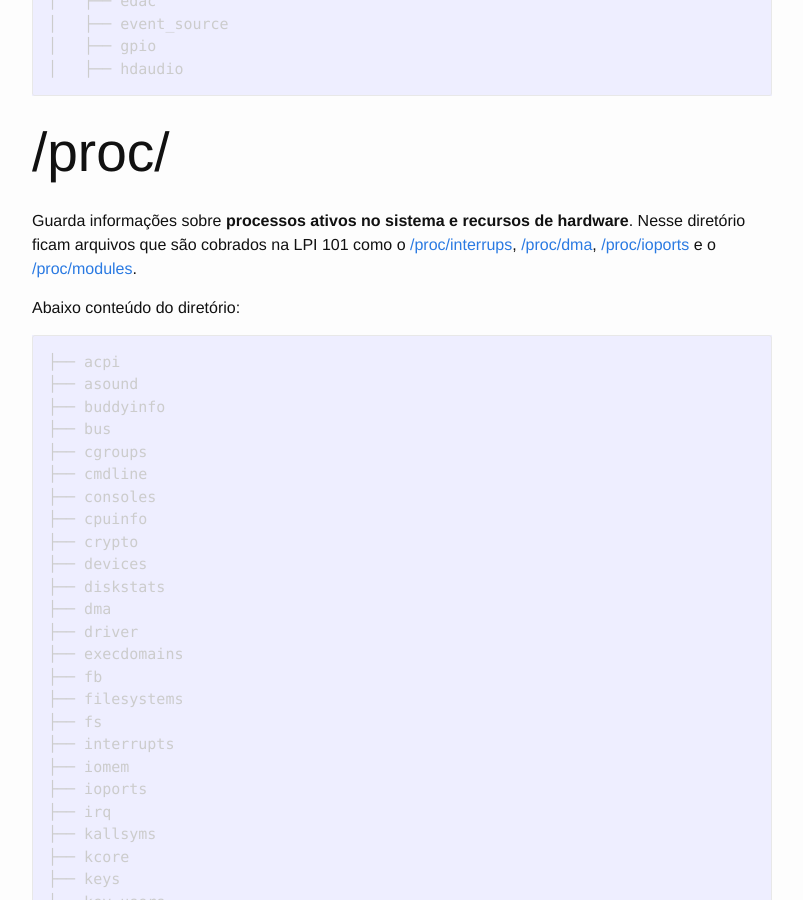
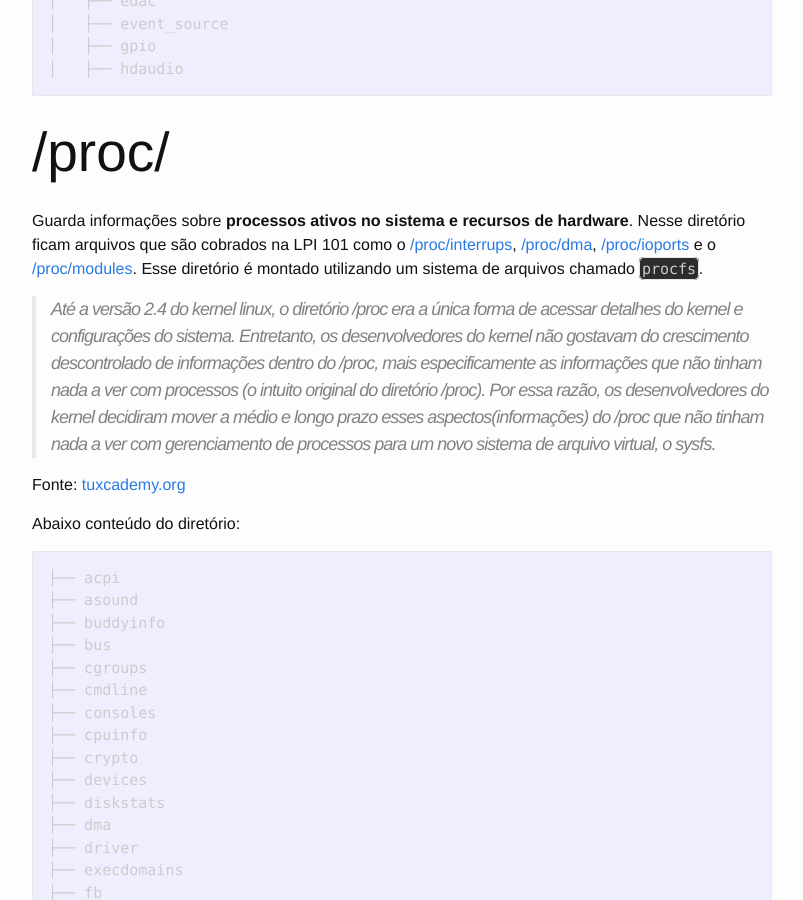
Before and after one commit to alphabraga/lpic1, a Jekyll site: the page built from topicos/101/101-1-visualize-e-configure-definicoes-de-hardware.md, in a window 1280 px wide and 900 px high, scrolled down 1239 px. Shown: the whole window, without its empty margins (238-1041 px from the left). Built offline with Jekyll 4.4.1, drawn with Linux system fonts in a browser that asks for light colours; some of the changed text lies outside the part shown.

Commit message:
correções e melhorias

```diff
--- a/topicos/101/101-1-visualize-e-configure-definicoes-de-hardware.md
+++ b/topicos/101/101-1-visualize-e-configure-definicoes-de-hardware.md
@@ -52,7 +52,13 @@ Veja abaixo o conteudo do diretório:
 
 ## /proc/
 
-Guarda informações sobre **processos ativos no sistema e recursos de hardware**. Nesse diretório ficam arquivos que são cobrados na LPI 101 como o [/proc/interrups](#), [/proc/dma](#), [/proc/ioports](#) e o [/proc/modules](#).
+Guarda informações sobre **processos ativos no sistema e recursos de hardware**.
+Nesse diretório ficam arquivos que são cobrados na LPI 101 como o [/proc/interrups](#), [/proc/dma](#), [/proc/ioports](#) e o [/proc/modules](#).
+Esse diretório é montado utilizando um sistema de arquivos chamado `procfs`.
+
+> Até a versão 2.4 do kernel linux, o diretório /proc era a única forma de acessar detalhes do kernel e configurações do sistema. Entretanto, os desenvolvedores do kernel não gostavam do crescimento descontrolado de informações dentro do /proc, mais especificamente as informações que não tinham nada a ver com processos (o intuito original do diretório /proc). Por essa razão, os desenvolvedores do kernel decidiram mover a médio e longo prazo esses aspectos(informações) do /proc que não tinham nada a ver com gerenciamento de processos para um novo sistema de arquivo virtual, o sysfs.
+
+Fonte: [tuxcademy.org](https://www.tuxcademy.org/download/en/adm1/adm1-en-manual.pdf)
 
 Abaixo conteúdo do diretório:
 
@@ -481,20 +487,22 @@ Comando para instalar o modulo, ignorando as dependências. **Observe que para r
 
 Carrega um módulo no sistema. Com o parâmetro `-r` ele remove um modulo. **O diferencial desse comando e que ele carrega ou descarrega automaticamente as dependêcias do módulo definido no comando**. E nele você passa tanto para remover quanto para carregar apenas o nome do modulo não o arquivo.
 
+Com o parametro `-s` qualquer tipo de erro ao adicionar ou remover um modulo é enviado para o `syslog` (gerenciador de logs do Linux).
+
 ## Identificar e Configurar o Hardware
 
-### IDE
+## IDE
 
 falta
 
-### PATA
+## PATA
 
 falta
 
-### SATA
+## SATA
 
 falta
 
-### SCSI
+## SCSI
 
 falta
```
Also changed, not shown: topicos/101/101-3-mudar-runlevels-boot-targets-and-shutdown-or-reboot-system.md (+43 -42 lines), topicos/103/103-5-criar-monitorar-e-matar-processos.md (+2 -2 lines), topicos/103/103-6-alterar-a-prioridade-de-execucao-de-processos.md (+4 -11 lines), topicos/104/104-6-criar-e-mudar-links-fisicos-e-simbolicos.md (+1 -1 lines).
